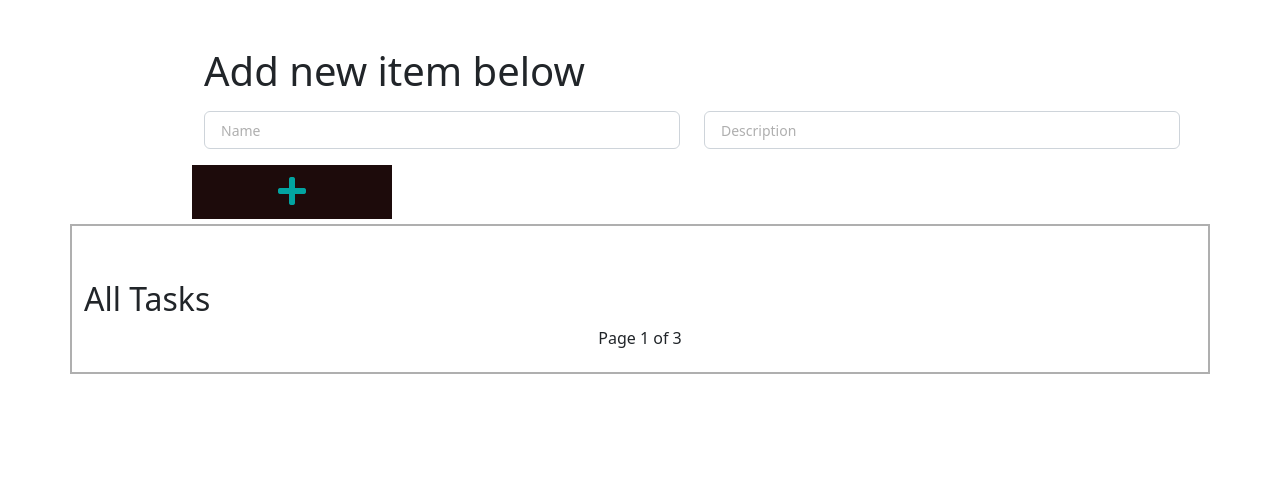
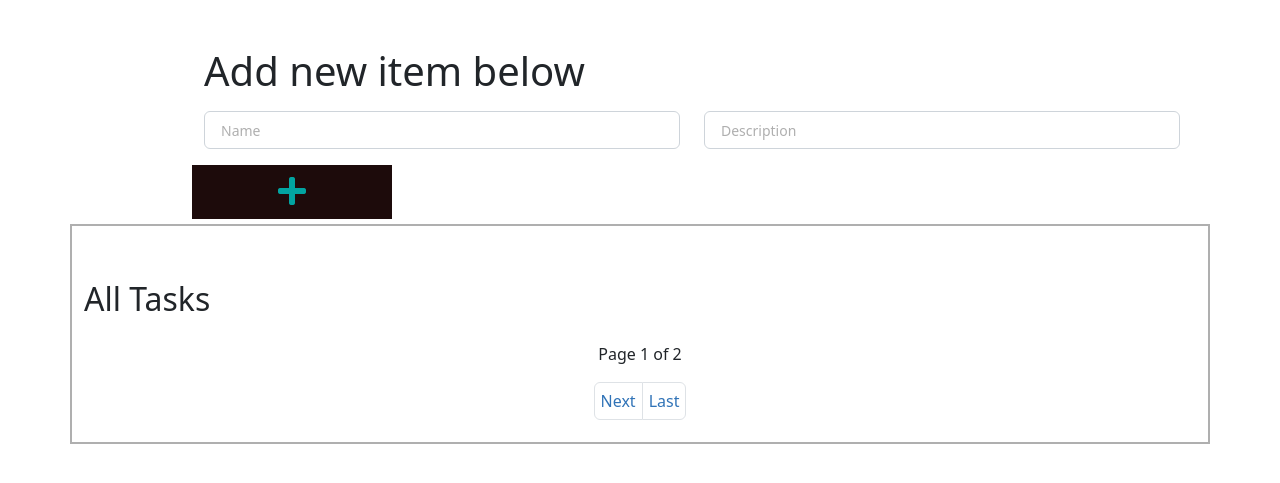
Before and after one commit to evans646/Django_Crud_QuerySet, a Django app: page / in a window 1280 px wide. Shown: the part 89-572 px from the top of the page. Run offline with Django 4.2, Linux system fonts and the light colour scheme; data comes from the database, SQL or seed files in the repository; both versions use the stored data as it was after the commit; style sheets or scripts are compiled from the project's sources; some libraries are stand-ins or nearby versions.

Commit message:
feat:optimizing

```diff
--- a/crud_queryset/models.py
+++ b/crud_queryset/models.py
@@ -8,6 +8,10 @@
      iscompleted = models.BooleanField(default=False)
 
 
-    #   def __str__(self):
+
+     class Meta:
+        ordering = ['name']
+
+
      def __str__(self):
            return self.name
--- a/crud_queryset/templates/tasks/navbar.html
+++ b/crud_queryset/templates/tasks/navbar.html
@@ -10,7 +10,7 @@
             <a class="nav-link active" aria-current="page" href="{% url 'home-page' %}">Home</a>
           </li>
         </ul>
-        <form class="d-flex" role="search" method="post" action="{%url 'search-site'%}">
+        <form class="d-flex" role="search" action="{%url 'search-site'%}" method="post">
           {% csrf_token %}
           <input class="form-control me-2" type="search" name="searched" placeholder="Search" aria-label="Search">
           <button class="btn btn-outline-success ml-3" type="submit" style="width:100px">Search</button>
--- a/crud_queryset/templates/tasks/tasksList.html
+++ b/crud_queryset/templates/tasks/tasksList.html
@@ -1,14 +1,18 @@
 <div class="container task-lists">
   <div class="row mt-5">
     <h2>All Tasks</h2>
+    <ul style="list-style:none">
     {%for task in tasks.all%}
-      <a  href="{% url 'detail' task.id %}">{{task.name}}
-        <sup>View</sup>  <a href="{% url 'detail' task.id %}"></a>
-      </a>
+      <li  style="padding:5px">
+          <a  href="{% url 'detail' task.id %}">{{task.name}}
+              <sup>View</sup>  <a href="{% url 'detail' task.id %}"></a>
+            </a>
+      </li>
     {%endfor%}
+    <ul>
   </div>
   <p align="center">Page {{tasks.number}} of {{tasks.paginator.num_pages}}</p>
-  {% comment %} <span aria-label="Page navigation example">
+ <span aria-label="Page navigation example">
     <ul class="pagination justify-content-center">
         {%if tasks.has_previous%}
       <li class="page-item"><a class="page-link" href="?page=1">First</a></li>
@@ -23,5 +27,5 @@
       <li class="page-item"><a class="page-link" href="?page={{tasks.paginator.num_pages}}">Last</a></li>
       {%endif%}
     </ul>
-  </span> {% endcomment %}
+  </span>
 </div>
--- a/crud_queryset/views.py
+++ b/crud_queryset/views.py
@@ -3,13 +3,16 @@
 from django.core.paginator import Paginator
 from .form import TaskForm
 from .models import Task
-# Create your views here.
 
 
+
+# Create your views here.
 def homepage(request):
-    paginator = Paginator(Task.objects.all(),3)
+    task_lists = Task.objects.all()
+    paginator = Paginator(task_lists,4)
     page = request.GET.get('page')
     tasks = paginator.get_page(page)
+    # tasks = Task.objects.all()
     return render(request,'crud/homePage.html', {'tasks':tasks})
 
 
--- a/django_crud_api/urls.py
+++ b/django_crud_api/urls.py
@@ -1,5 +1,4 @@
 """django_crud_api URL Configuration
-
 The `urlpatterns` list routes URLs to views. For more information please see:
     https://docs.djangoproject.com/en/4.1/topics/http/urls/
 Examples:
```
Also changed, not shown: crud_queryset/migrations/0005_alter_task_options.py (added), crud_queryset/migrations/0006_alter_task_options.py (added), crud_queryset/migrations/0007_alter_task_options.py (added), db.sqlite3.
